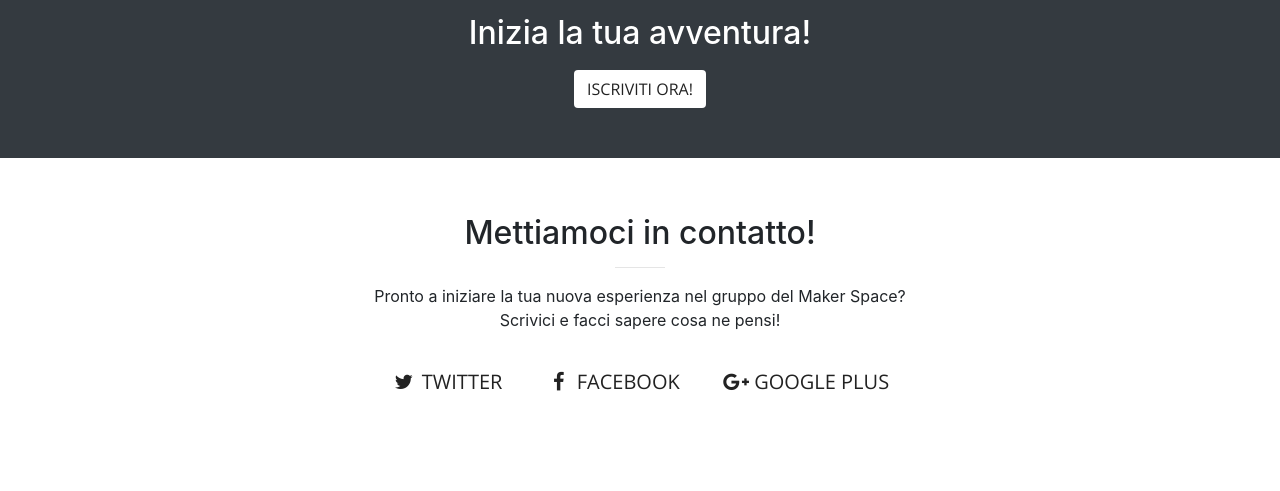
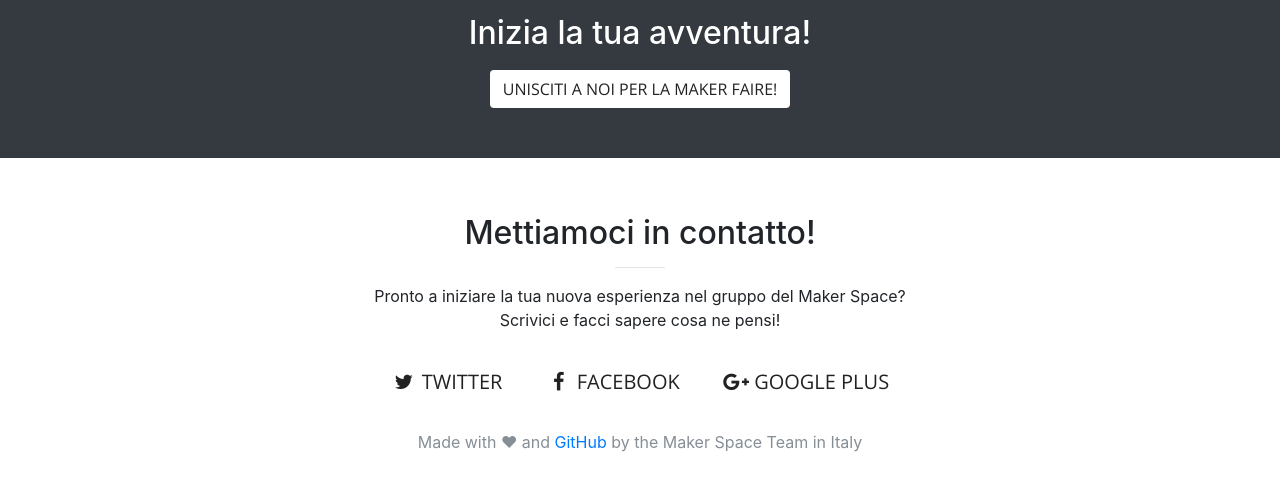
Before and after one commit to Azzeccagarbugli/UncinettoTypeD-Homepage, a website with bundled scripts: page index.html in a window 1280 px wide. Shown: the part 4991-5482 px from the top of the page. Before the commit the page ends 5452 px from the top, so only its background shows below. Built offline with nearby package versions, Linux system fonts and the light colour scheme; files whose address does not match are found by name.

Commit message:
[UPDATE] Aggiunta intestazione a fondo pagina

```diff
--- a/index.html
+++ b/index.html
@@ -726,7 +726,7 @@
   <div class="call-to-action bg-dark">
     <div class="container text-center">
       <h2>Inizia la tua avventura!</h2>
-      <a class="btn btn-default btn-xl sr-button" href="http://www.makerfairerome.eu/it/" target="_blank">Iscriviti ora!</a>
+      <a class="btn btn-default btn-xl sr-button" href="http://www.makerfairerome.eu/it/" target="_blank">Unisciti a noi per la Maker Faire!</a>
     </div>
   </div>
 
@@ -761,7 +761,13 @@
           </li>
         </ul>
       </div>
+      <div class="col-lg-8 mx-auto text-center">
+        <p class="large text-muted"><br>Made with ❤ and <a target="_blank" href="https://github.com/Azzeccagarbugli/UncinettoTypeD-Homepage">GitHub</a> by the Maker Space Team in Italy</p>
+      </div>
     </div>
+
+
+
   </section>
 
   <!-- Bootstrap core JavaScript -->
```
